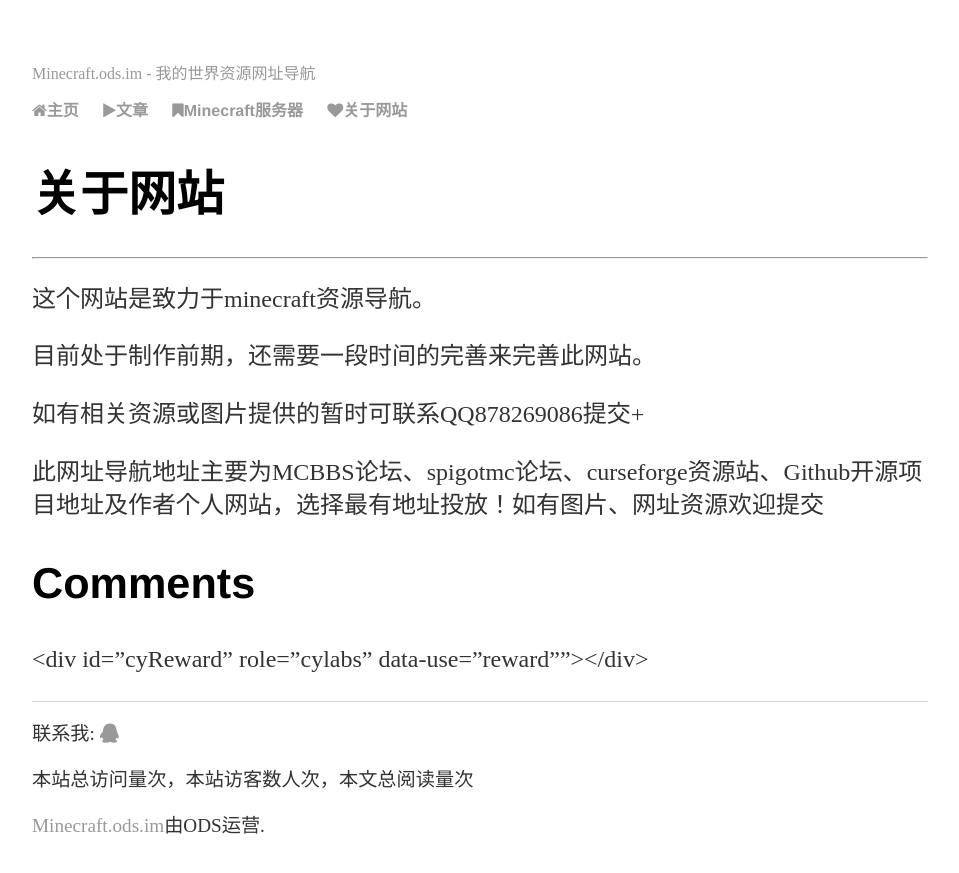
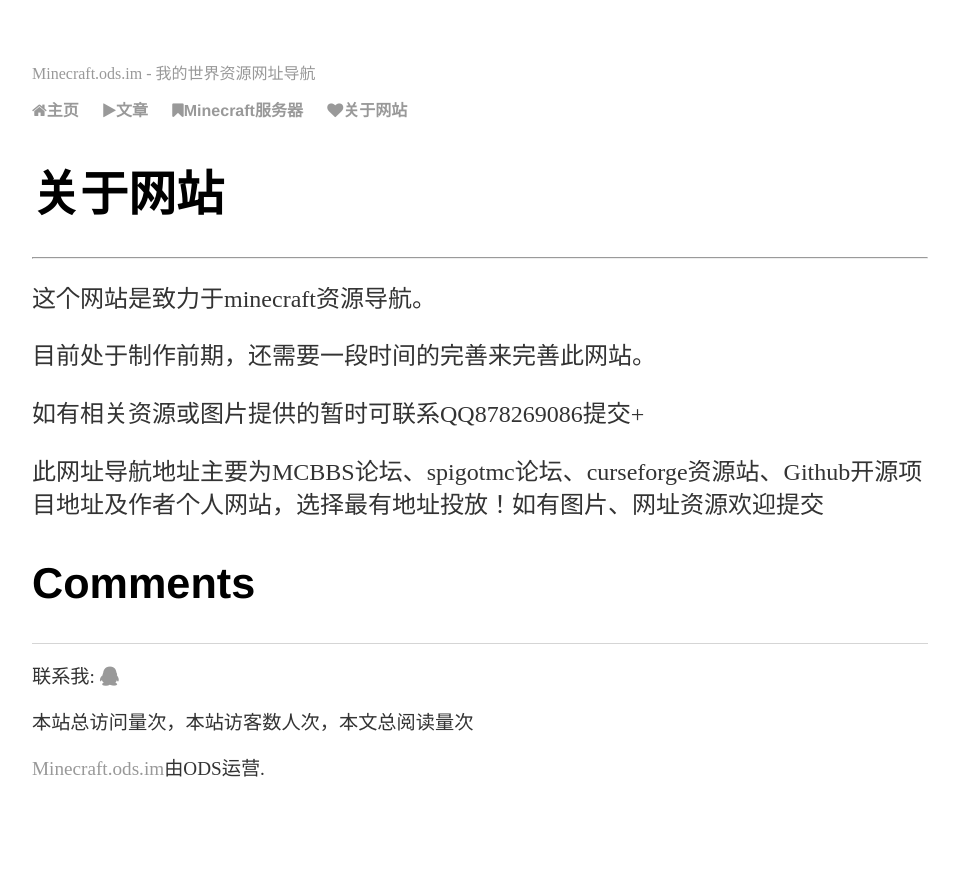
Before and after one commit to vlian5/Minecraft, a Jekyll site: the page built from page/4about.md, in a window 1280 px wide. Shown: the top 873 px of the page, without its empty margins (160-1119 px from the left). Built offline with Jekyll 4.4.1, drawn with Linux system fonts in a browser that asks for light colours; comment, search, counter and statistics services are not loaded; a style sheet for code colours, icons or effects is not loaded.

Commit message:
Update comments.html

```diff
--- a/_includes/comments.html
+++ b/_includes/comments.html
@@ -48,9 +48,8 @@
 {% if site.changyan_shortname %}
 <!-- 代码1：放在页面需要展示的位置  -->
 <!-- 如果您配置过sourceid，建议在div标签中配置sourceid、cid(分类id)，没有请忽略  -->
-<div id="cyReward" role="cylabs" data-use="reward""></div>
+<div id="cyReward" role="cylabs" data-use="reward"></div>
 <!--PC版-->
-
 <div id="SOHUCS" sid="Minecraft"></div>
 <script charset="utf-8" type="text/javascript" src="https://cy-cdn.kuaizhan.com/upload/changyan.js" ></script>
 <script type="text/javascript">
```
